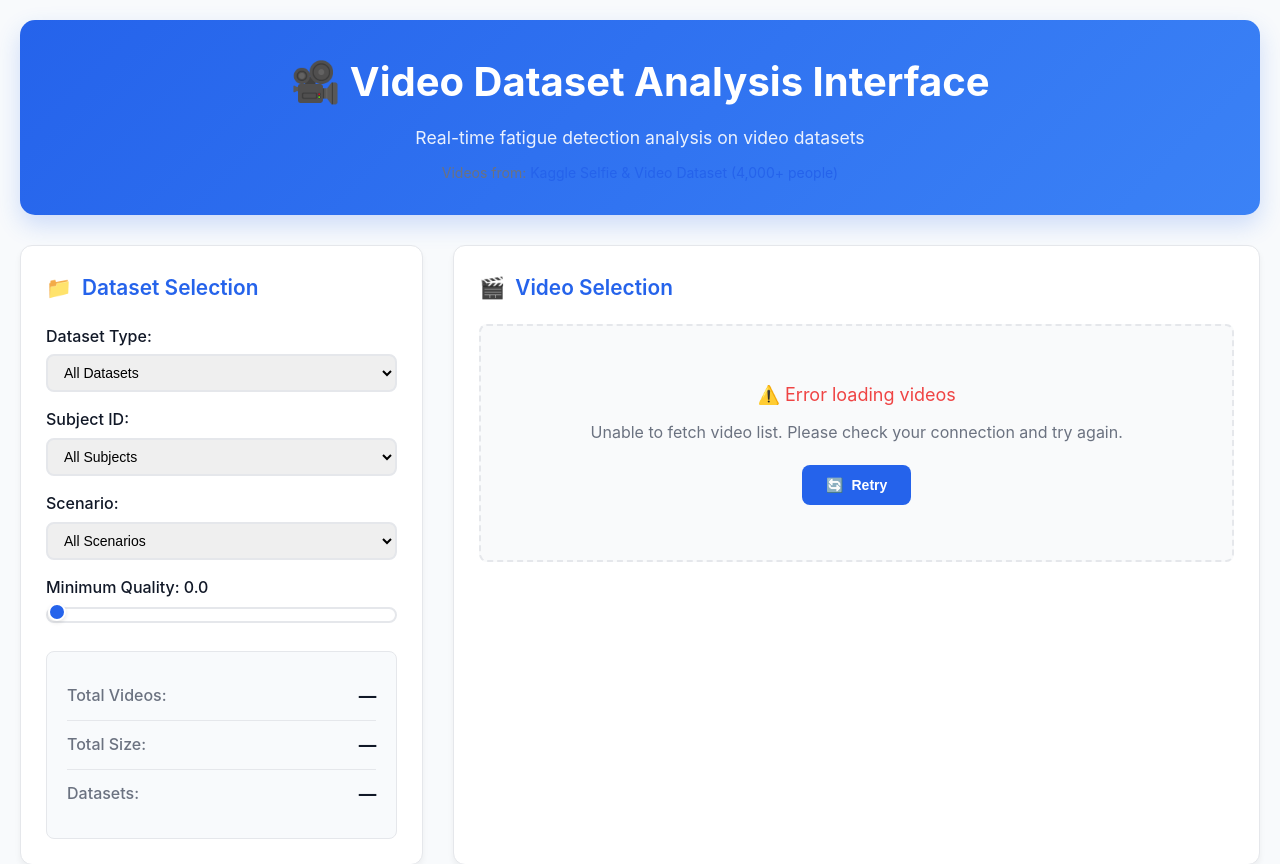
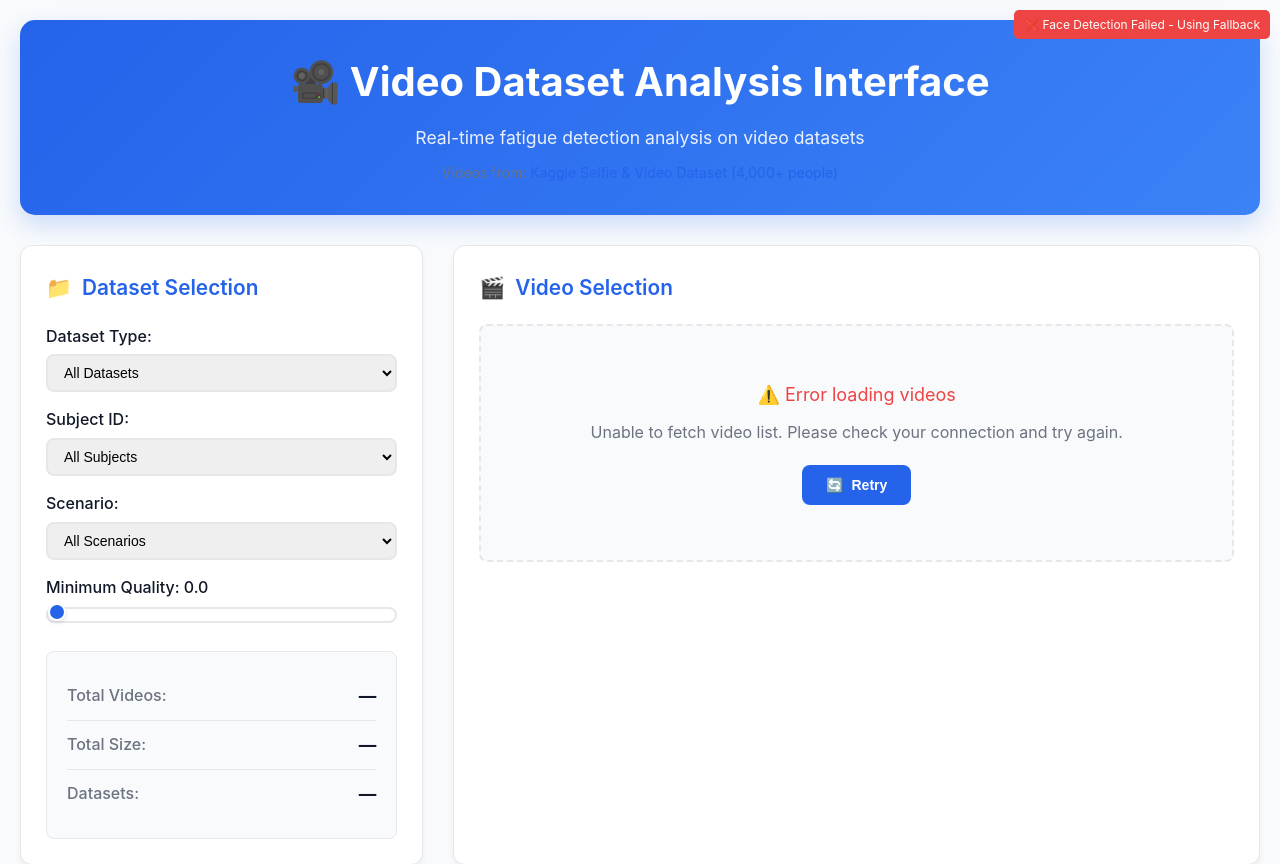
Before and after one commit to michael-abdo/webcam-communication-project, a Flask app: template templates/video_analysis.html in a window 1280 px wide. Shown: the top 864 px of the page. Run offline with Flask 3, Linux system fonts and the light colour scheme; the template is opened without the code that fills it, so the values that code supplies are empty.

Commit message:
🐛 Fix real-time analysis UI updates and add debugging
- Restore pollResults() to display analysis metrics in UI
- Add comprehensive MediaPipe initialization debugging
- Switch to CPU delegate for better compatibility
- Add visual indicators for MediaPipe status (Ready/Failed)
- Improve frame processing error handling
- Add video readiness checks before processing

The metrics should now update properly as MediaPipe processes frames.

```diff
--- a/templates/video_analysis.html
+++ b/templates/video_analysis.html
@@ -1086,9 +1086,11 @@
                     });
 
                     if (response.ok) {
-                        // Start real-time frame processing instead of polling mock results
+                        // Start real-time frame processing to generate actual data
                         this.startFrameProcessing();
-                        // Still sync video progress for UI updates
+                        // Poll server to display the real results sent by MediaPipe
+                        this.pollResults();
+                        // Sync video progress for UI updates
                         this.syncVideoWithAnalysis();
                     } else {
                         throw new Error('Failed to start analysis');
@@ -1319,19 +1321,27 @@
                 try {
                     console.log('Initializing MediaPipe Face Landmarker...');
 
-                    // Wait for MediaPipe to be available
-                    while (!window.FaceLandmarker || !window.FilesetResolver) {
+                    // Wait for MediaPipe to be available with timeout
+                    let attempts = 0;
+                    while ((!window.FaceLandmarker || !window.FilesetResolver) && attempts < 50) {
                         await new Promise(resolve => setTimeout(resolve, 100));
+                        attempts++;
                     }
 
+                    if (!window.FaceLandmarker || !window.FilesetResolver) {
+                        throw new Error('MediaPipe modules failed to load after 5 seconds');
+                    }
+
+                    console.log('MediaPipe modules loaded, creating FilesetResolver...');
                     const filesetResolver = await window.FilesetResolver.forVisionTasks(
                         "https://cdn.jsdelivr.net/npm/@mediapipe/tasks-vision@latest/wasm"
                     );
+                    console.log('FilesetResolver created, initializing FaceLandmarker...');
 
                     this.faceLandmarker = await window.FaceLandmarker.createFromOptions(filesetResolver, {
                         baseOptions: {
                             modelAssetPath: `https://storage.googleapis.com/mediapipe-models/face_landmarker/face_landmarker/float16/1/face_landmarker.task`,
-                            delegate: "GPU"
+                            delegate: "CPU"  // Use CPU for better compatibility
                         },
                         outputFaceBlendshapes: false,
                         outputFacialTransformationMatrixes: false,
@@ -1339,21 +1349,52 @@
                         numFaces: 1
                     });
 
-                    console.log('MediaPipe Face Landmarker initialized successfully');
+                    console.log('✅ MediaPipe Face Landmarker initialized successfully');
+
+                    // Update UI to show MediaPipe is ready
+                    const statusEl = document.createElement('div');
+                    statusEl.innerHTML = '🤖 Face Detection Ready';
+                    statusEl.style.cssText = 'position: fixed; top: 10px; right: 10px; background: #10b981; color: white; padding: 5px 10px; border-radius: 5px; z-index: 1000; font-size: 12px;';
+                    document.body.appendChild(statusEl);
+                    setTimeout(() => statusEl.remove(), 3000);
+
                 } catch (error) {
-                    console.error('Failed to initialize MediaPipe:', error);
+                    console.error('❌ Failed to initialize MediaPipe:', error);
                     this.faceLandmarker = null;
+
+                    // Show error indicator
+                    const errorEl = document.createElement('div');
+                    errorEl.innerHTML = '❌ Face Detection Failed - Using Fallback';
+                    errorEl.style.cssText = 'position: fixed; top: 10px; right: 10px; background: #ef4444; color: white; padding: 5px 10px; border-radius: 5px; z-index: 1000; font-size: 12px;';
+                    document.body.appendChild(errorEl);
+                    setTimeout(() => errorEl.remove(), 5000);
                 }
             }
 
             // Real-time face analysis
             async processVideoFrame() {
-                if (!this.faceLandmarker || !this.isAnalyzing || this.frameProcessing) {
+                if (!this.faceLandmarker) {
+                    console.log('MediaPipe FaceLandmarker not initialized');
+                    return;
+                }
+
+                if (!this.isAnalyzing) {
+                    console.log('Analysis not active');
+                    return;
+                }
+
+                if (this.frameProcessing) {
+                    console.log('Frame processing already in progress');
                     return;
                 }
 
                 const video = this.elements.videoPlayer;
                 if (video.paused || video.ended) {
+                    return;  // Normal state, don't log
+                }
+
+                if (video.videoWidth === 0 || video.videoHeight === 0) {
+                    console.log('Video not ready: dimensions are 0x0');
                     return;
                 }
 
```
